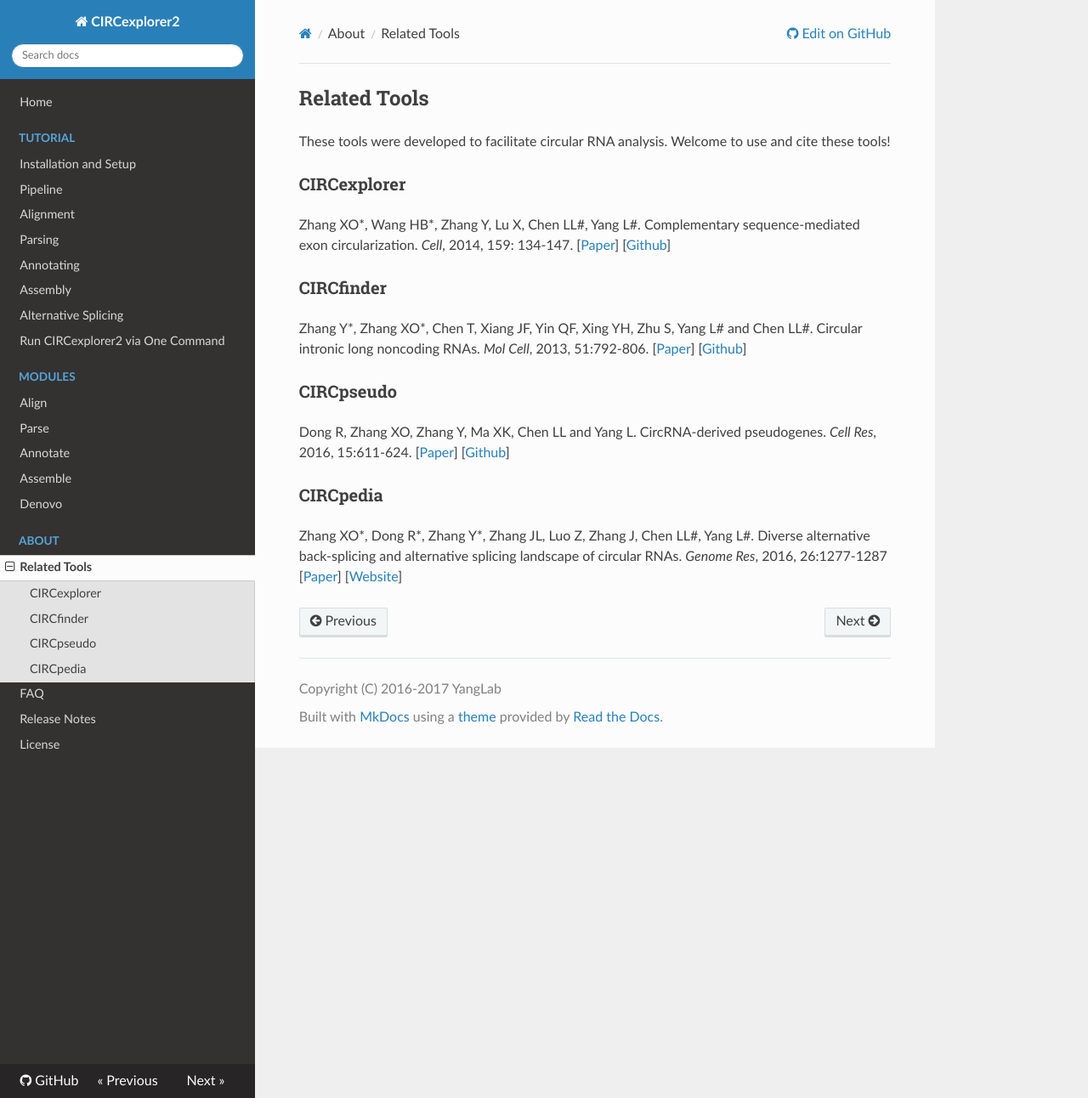
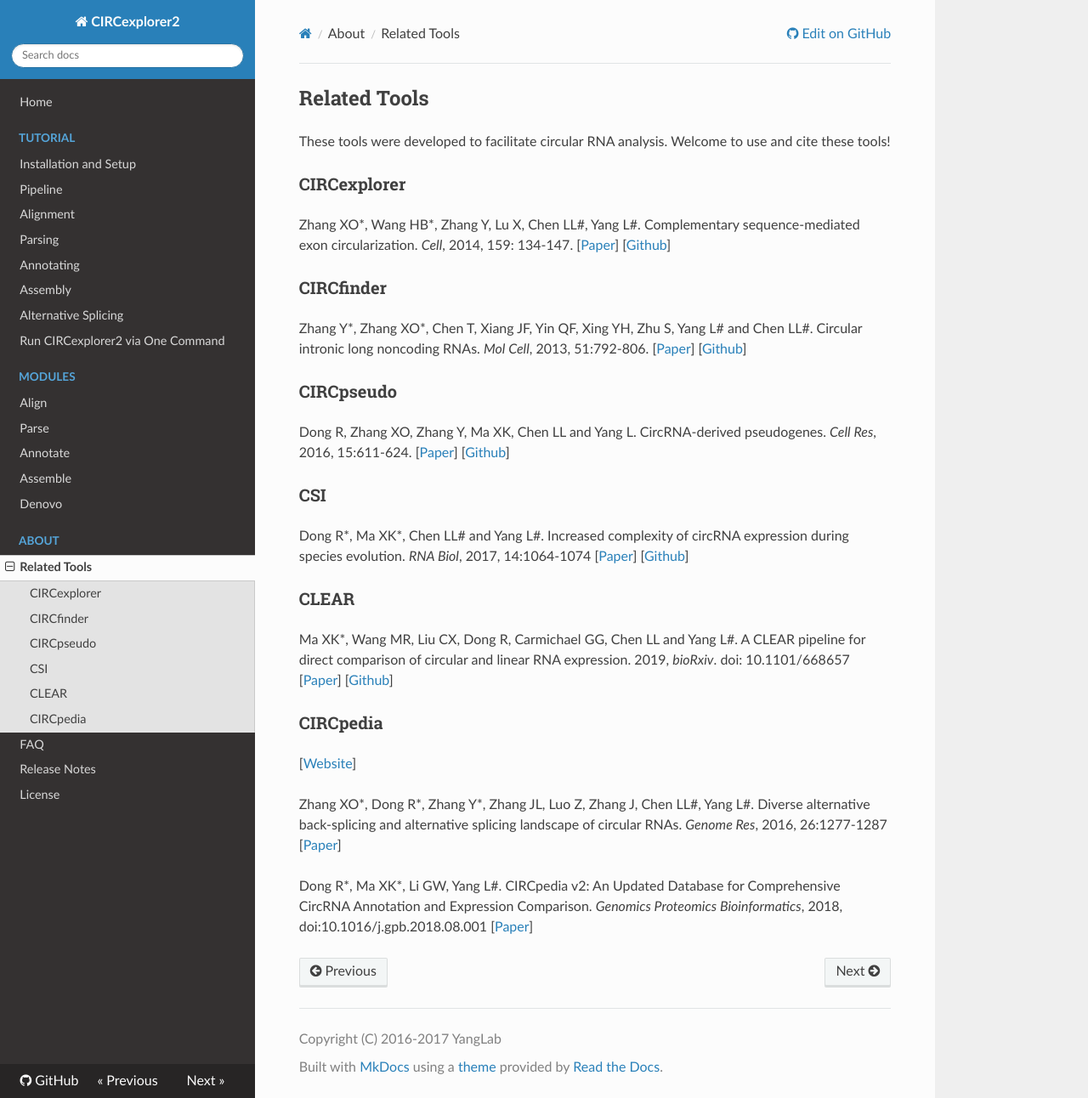
Before and after one commit to YangLab/CIRCexplorer2, an MkDocs documentation site: the page built from docs/about/tools.md, in a window 1280 px wide and 1292 px high. Shown: the whole window at 85% size. Built offline with MkDocs 1.6.1, drawn with Linux system fonts in a browser that asks for light colours; nearby versions of some CDN libraries; old or Windows-style settings are respelled for this version of MkDocs.

Commit message:
update docs

```diff
--- a/docs/about/tools.md
+++ b/docs/about/tools.md
@@ -14,7 +14,22 @@
 
 Dong R, Zhang XO, Zhang Y, Ma XK, Chen LL and Yang L. CircRNA-derived pseudogenes. *Cell Res*, 2016, 15:611-624. [[Paper](http://www.ncbi.nlm.nih.gov/pubmed/27021280)] [[Github](https://github.com/YangLab/CIRCpseudo)]
 
+### CSI
+
+Dong R\*, Ma XK\*, Chen LL# and Yang L#. Increased complexity of circRNA expression during species evolution. *RNA Biol*, 2017, 14:1064-1074
+[[Paper](https://www.tandfonline.com/doi/full/10.1080/15476286.2016.1269999)] [[Github](https://github.com/YangLab/CSI)]
+
+### CLEAR
+
+Ma XK\*, Wang MR, Liu CX, Dong R, Carmichael GG, Chen LL and Yang L#. A CLEAR pipeline for direct comparison of circular and linear RNA expression. 2019, *bioRxiv*. doi: 10.1101/668657
+[[Paper](https://www.biorxiv.org/content/10.1101/668657v2)] [[Github](https://github.com/YangLab/CLEAR)]
+
 ### CIRCpedia
 
+[[Website](http://www.picb.ac.cn/rnomics/circpedia/)]
+
 Zhang XO\*, Dong R\*, Zhang Y\*, Zhang JL, Luo Z, Zhang J, Chen LL#, Yang L#. Diverse alternative back-splicing and alternative splicing landscape of circular RNAs. *Genome Res*, 2016, 26:1277-1287
-[[Paper](http://genome.cshlp.org/content/26/9/1277.abstract)] [[Website](http://www.picb.ac.cn/rnomics/circpedia/)]
+[[Paper](http://genome.cshlp.org/content/26/9/1277.abstract)]
+
+Dong R\*, Ma XK\*, Li GW, Yang L#. CIRCpedia v2: An Updated Database for Comprehensive CircRNA Annotation and Expression Comparison. *Genomics Proteomics Bioinformatics*, 2018, doi:10.1016/j.gpb.2018.08.001
+[[Paper](https://www.sciencedirect.com/science/article/pii/S1672022918302596)]
```
